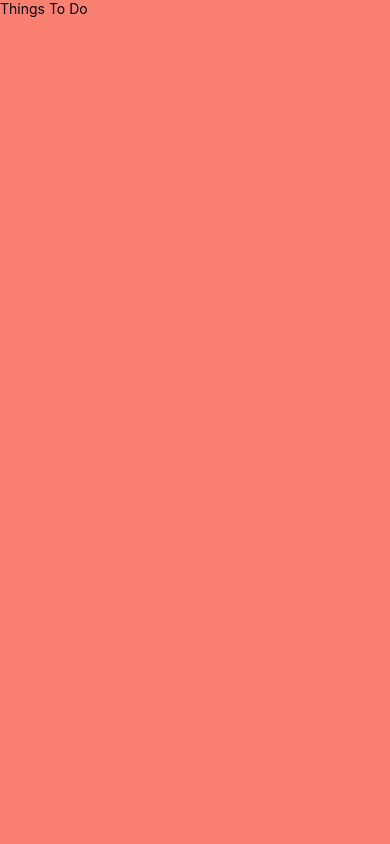
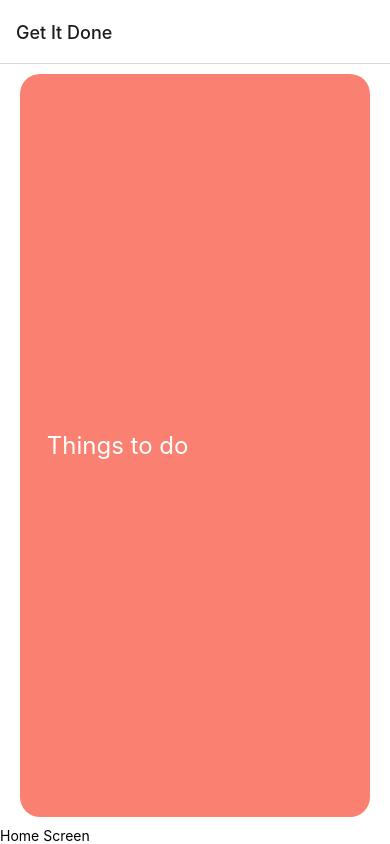
Before and after one commit to angelz510/getitdone, a React Native app: screen / in a window 390 px wide. Built offline with nearby package versions, Linux system fonts and the light colour scheme.

Commit message:
build(config): add dependencies and created first component with styles

```diff
--- a/App.js
+++ b/App.js
@@ -1,18 +1,16 @@
-import { StatusBar } from "expo-status-bar";
 import React from "react";
-import { StyleSheet, Text, View } from "react-native";
+import { NavigationContainer } from "@react-navigation/native";
+import { createStackNavigator } from "@react-navigation/stack";
+import Home from "./containers/Home";
+
+const Stack = createStackNavigator();
 
 export default function App() {
   return (
-    <View style={styles.container}>
-      <Text>Things To Do</Text>
-    </View>
+    <NavigationContainer>
+      <Stack.Navigator>
+        <Stack.Screen name="Get It Done" component={Home} />
+      </Stack.Navigator>
+    </NavigationContainer>
   );
 }
-
-const styles = StyleSheet.create({
-  container: {
-    flex: 1,
-    backgroundColor: "salmon",
-  },
-});
--- /dev/null
+++ b/containers/Home.js
@@ -0,0 +1,39 @@
+import React from "react";
+import { StyleSheet, Text, View, TouchableOpacity } from "react-native";
+
+export default () => {
+  return (
+    <View style={styles.container}>
+      <TouchableOpacity style={styles.todoContainer} onPress={() => {}}>
+        <View>
+          <Text style={styles.todoTitle}> Things to do</Text>
+        </View>
+      </TouchableOpacity>
+      <Text>Home Screen</Text>
+    </View>
+  );
+};
+
+const styles = StyleSheet.create({
+  container: {
+    flex: 1,
+    backgroundColor: "#fff",
+  },
+  todoContainer: {
+    flexDirection: "row",
+    justifyContent: "space-between",
+    alignItems: "center",
+    height: 100,
+    flex: 1,
+    borderRadius: 20,
+    marginHorizontal: 20,
+    marginVertical: 10,
+    padding: 15,
+    backgroundColor: "salmon",
+  },
+  todoTitle: {
+    fontSize: 24,
+    padding: 5,
+    color: "white",
+  },
+});
```
Also changed, not shown: package.json (+7 -0 lines), 2 other files (tests, documents, lock files or other folders).
